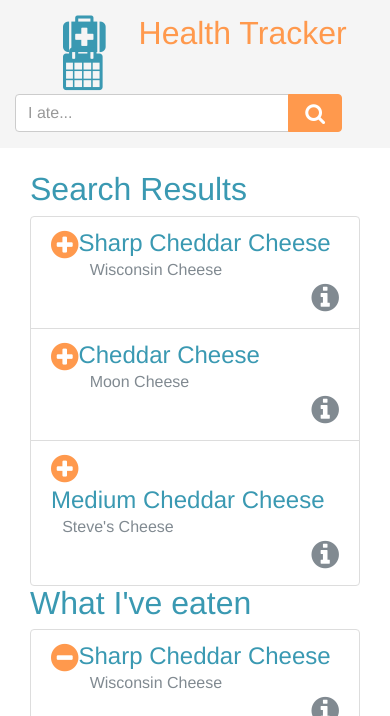
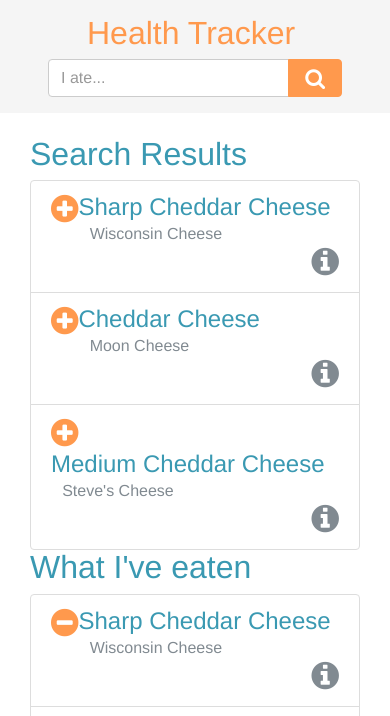
Before and after one commit to jzvarghese/Health_Tracker, a website: page index.html in a window 390 px wide. Shown: the top 716 px of the page. Drawn offline with Linux system fonts and the light colour scheme.

Commit message:
feat: Improve Header navigation responsiveness

```diff
--- a/css/styles.css
+++ b/css/styles.css
@@ -20,6 +20,9 @@ color: #818a91;
 
 /* my own utility classes */
 
+@media (max-width: 34em) {
+
+}
 
 /* UW represent! */
 .text-purple {
--- a/index.html
+++ b/index.html
@@ -18,20 +18,19 @@
 
         <header>
         <!-- logo column  -->
-        <div class="col-md-6 col-lg-6 m-l-lg">
+        <div class="col-sm-12 col-md-5 col-lg-5 m-l-lg pull-left">
 
             <h2>
-            <i class="fa fa-medkit text-blue fa-lg"></i>
-            <span class="text-orange m-x-md">Health Tracker</span>
-            <i class="fa fa-calendar text-blue fa-lg"></i>
-
+            <i class="fa fa-medkit text-blue fa-lg hidden-md-down"></i>
+            <span class="text-orange p-x-md header-small-bk">Health Tracker</span>
+            <i class="fa fa-calendar text-blue fa-lg hidden-md-down"></i>
             </h2>
 
         </div>
 
 
         <!-- search bar column -->
-        <div class="col-md-4 col-lg-4 pull-right p-r-lg">
+        <div class="col-xs-12 col-sm-12 col-md-6 col-lg-4 pull-right p-x-lg">
           <!-- input group class is needed for adding buttons to forms -->
           <div class="input-group">
             <input type="text" class="form-control" placeholder="I ate... ">
```
